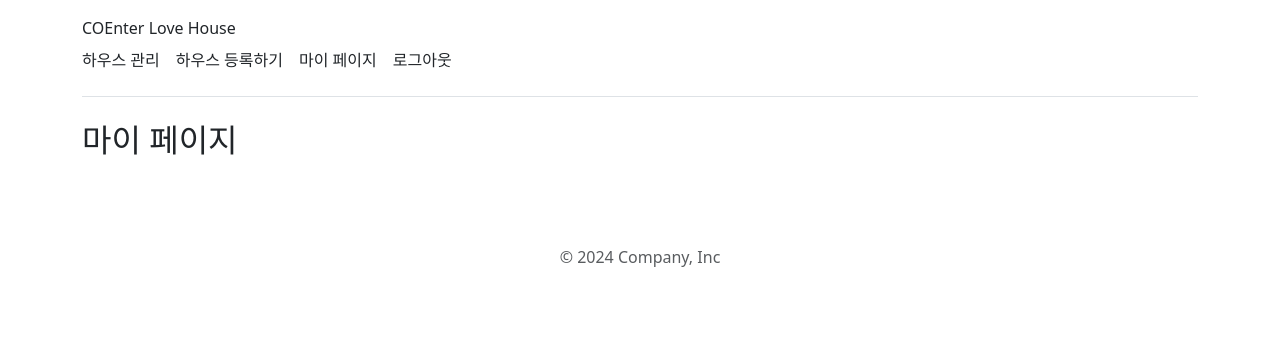
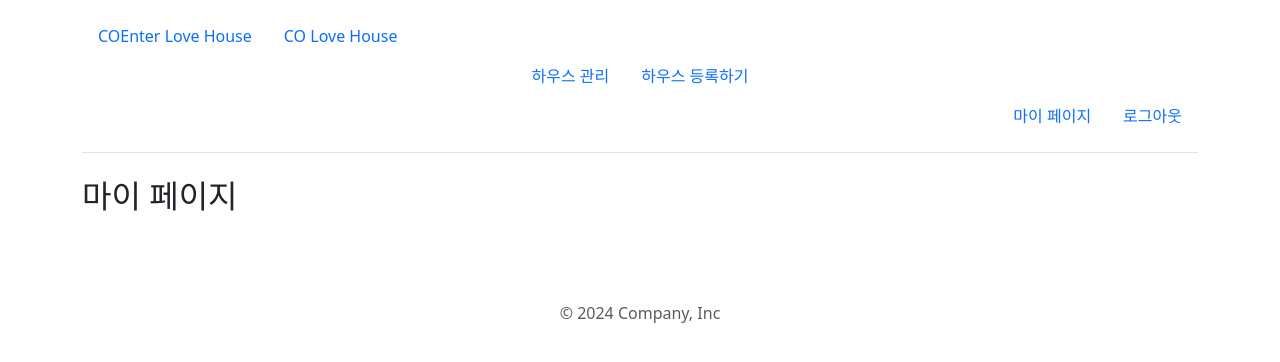
Before and after one commit to btg1631/project_coliving, a FastAPI app: page /enter/enter_manages in a window 1280 px wide. Shown: the top 362 px of the page. Run offline with FastAPI, Linux system fonts and the light colour scheme; parts of the project's set-up code (start-up, migrations or seed data) failed here and were passed over.

Commit message:
add code

```diff
--- a/templates/main_enter_template.html
+++ b/templates/main_enter_template.html
@@ -15,18 +15,39 @@
     <nav class="container">
 
 
-        <header class="d-flex flex-wrap align-items-center justify-content-center justify-content-md-between py-3 mb-4 border-bottom">
-            <div class="">
+        <header>
+            <div class="justify-content-center justify-content-md-between py-3 mb-4 border-bottom">
                 <!-- <a href="/" class="d-inline-flex link-body-emphasis text-decoration-none">
                 <svg class="bi" width="40" height="32" role="img" aria-label="Bootstrap"><use xlink:href="#bootstrap"></use></svg>
               </a> -->
-              <a class="d-flex align-items-center text-dark text-decoration-none" href="/enter" >COEnter Love House</a>
-                <nav class="d-inline-flex mt-2 mt-md-0 ms-md-auto">
-                    <a class="me-3 py-2 text-dark text-decoration-none" href="">하우스 관리</a>
-                    <a class="me-3 py-2 text-dark text-decoration-none" href="/enter/enter_regists">하우스 등록하기</a>
-                    <a class="me-3 py-2 text-dark text-decoration-none" href="/enter/enter_manages">마이 페이지</a>
-                    <a class="py-2 text-dark text-decoration-none" href="">로그아웃</a>
+
+                <nav class="">
+                    <ul class="nav col-12 col-md-auto mb-2 mb-md-0">
+                        <li class="nav-item">
+                            <a class="nav-link" href="/enter" >COEnter Love House</a>
+                        </li>
+                        <li class="nav-item">
+                            <a class="nav-link" href="/" >CO Love House</a>
+                        </li>
+
+                    </ul>
+                    <ul class="nav col-12 col-md-auto mb-2 justify-content-center mb-md-0">
+                        <li class="nav-item">
+                            <a class="nav-link" href="">하우스 관리</a>
+                        </li>
+                        <li class="nav-item">
+                            <a class="nav-link" href="/enter/enter_regists">하우스 등록하기</a>
+                        </li>
+                    </ul>
                 </nav>
+                <ul class="nav col-12 col-md-auto mb-2 justify-content-end mb-md-0">
+                    <li class="nav-item">
+                        <a class="nav-link" href="/enter/enter_manages">마이 페이지</a>
+                    </li>
+                    <li class="nav-item">
+                        <a class="nav-link" href="">로그아웃</a>
+                    </li>
+                </ul>
             </div>
         </header>
     </nav>
```
